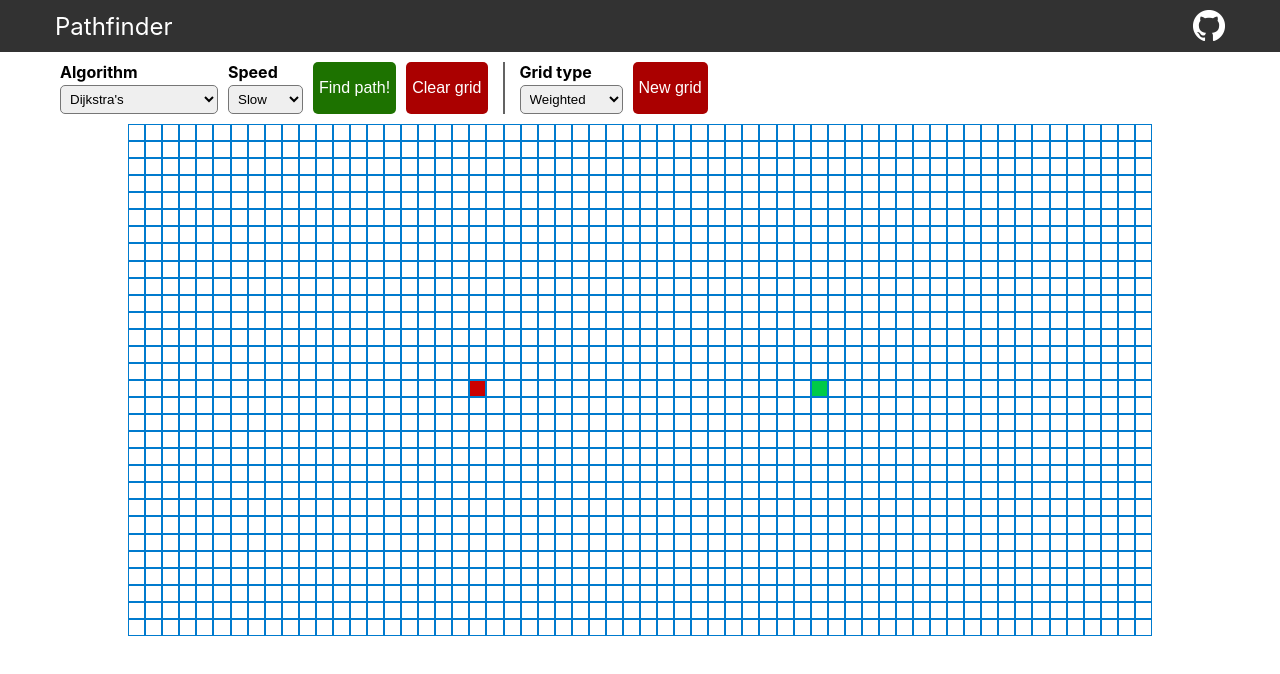
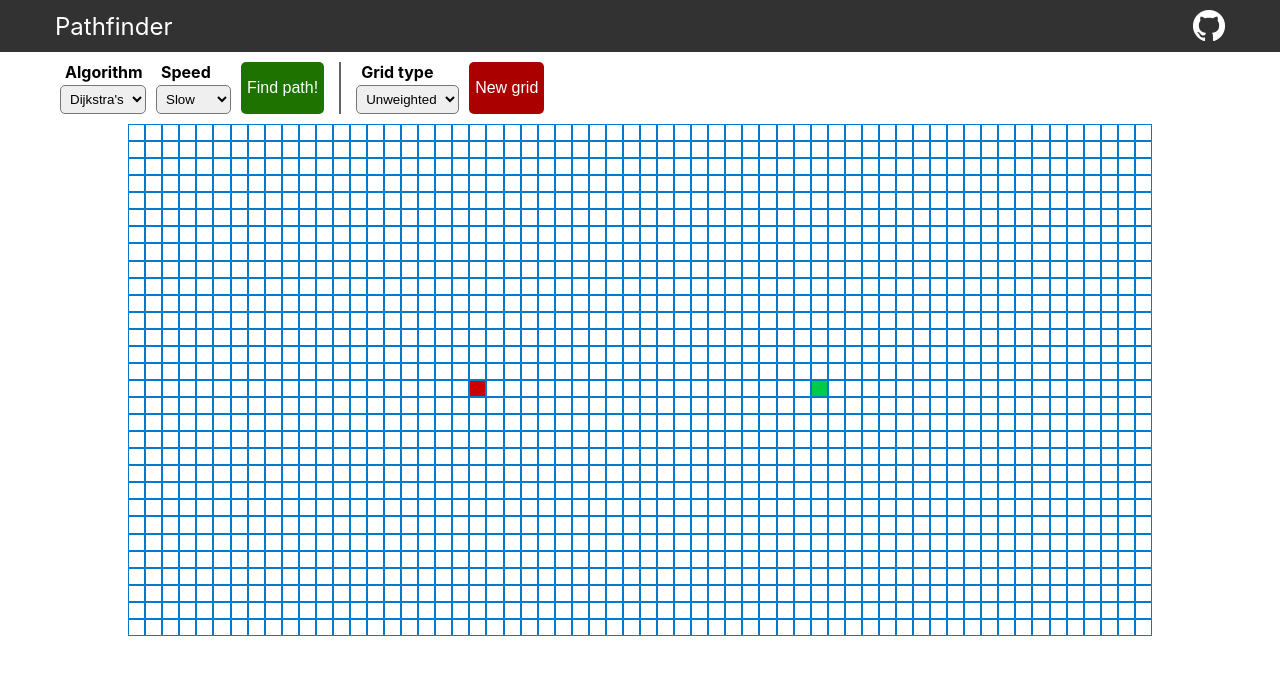
Before and after one commit to santiagogarcia97/pathfinding-angular, an Angular app: page / in a window 1280 px wide. Shown: the top 674 px of the page. Built offline with nearby package versions, Linux system fonts and the light colour scheme.

Commit message:
added weighted grid

```diff
--- a/angular.json
+++ b/angular.json
@@ -97,9 +97,7 @@
           "builder": "@angular-devkit/build-angular:tslint",
           "options": {
             "tsConfig": [
-              "tsconfig.app.json",
-              "tsconfig.spec.json",
-              "e2e/tsconfig.json"
+              "tsconfig.app.json"
             ],
             "exclude": [
               "**/node_modules/**"
--- a/src/app/app.module.ts
+++ b/src/app/app.module.ts
@@ -5,6 +5,7 @@ import { AppComponent } from './app.component';
 import { TopbarComponent } from './pathfinding/topbar/topbar.component';
 import { MenuComponent } from './pathfinding/menu/menu.component';
 import { GridComponent } from './pathfinding/grid/grid.component';
+import {FormsModule, ReactiveFormsModule} from '@angular/forms';
 
 @NgModule({
   declarations: [
@@ -14,7 +15,9 @@ import { GridComponent } from './pathfinding/grid/grid.component';
     GridComponent
   ],
   imports: [
-    BrowserModule
+    BrowserModule,
+    FormsModule,
+    ReactiveFormsModule
   ],
   providers: [],
   bootstrap: [AppComponent]
--- a/src/app/pathfinding/dijkstra.ts
+++ b/src/app/pathfinding/dijkstra.ts
@@ -6,6 +6,7 @@ export const dijkstra = (grid: Node[][], startNode: Node, endNode: Node): Node[]
   const unvisitedNodes: Node[] = [];
   for (const row of grid){
     for (const node of row){
+      node.distance = (node.row === startNode.row && node.col === startNode.col) ? 0 : Infinity;
       unvisitedNodes.push(node);
     }
   }
@@ -53,7 +54,7 @@ const sortUnvisited = (unvisitedNodes: Node[], startNode: Node): void => {
 };
 
 const updateUnvisitedNeighbours = (node: Node, grid: Node[][]): void => {
-  const unvisitedNeighbours = [];
+  const unvisitedNeighbours: Node[] = [];
   const { col, row } = node;
 
   if (col > 0 && !grid[row][col - 1].visited )
@@ -69,7 +70,7 @@ const updateUnvisitedNeighbours = (node: Node, grid: Node[][]): void => {
     { unvisitedNeighbours.push(grid[row + 1][col]); }
 
   for (const neighbour of unvisitedNeighbours) {
-    neighbour.distance = node.distance + 1;
+    neighbour.distance = node.distance + neighbour.weight;
     neighbour.previousNode = node;
   }
 };
--- a/src/app/pathfinding/grid/grid.component.ts
+++ b/src/app/pathfinding/grid/grid.component.ts
@@ -1,5 +1,5 @@
 import {Component, OnInit} from '@angular/core';
-import {Animation, Node} from '../types';
+import {Animation, GridType, Node} from '../types';
 import {GridService} from '../services/grid.service';
 
 @Component({
@@ -15,7 +15,7 @@ export class GridComponent implements OnInit {
     this.gridService.gridChange.subscribe((value) => {
       this.grid = value;
     });
-    gridService.clear();
+    gridService.newGrid(GridType.Unweighted);
   }
 
   ngOnInit(): void {
--- a/src/app/pathfinding/menu/menu.component.css
+++ b/src/app/pathfinding/menu/menu.component.css
@@ -11,6 +11,7 @@
 
 label {
   padding-bottom: 3px;
+  padding-left: 5px;
   font-weight: bold;
 }
 select {
--- a/src/app/pathfinding/menu/menu.component.html
+++ b/src/app/pathfinding/menu/menu.component.html
@@ -5,7 +5,8 @@
       <label>Algorithm</label>
       <select>
         <option>Dijkstra's</option>
-        <option>A* (not implemented)</option>
+        <option>A*</option>
+        <option>BFS</option>
       </select>
     </div>
 
@@ -23,24 +24,20 @@
     </div>
 
     <div class="form-group">
-      <button (click)="clear()" class="btn-clear">Clear grid</button>
-    </div>
-
-    <div class="form-group">
       <div class="divider">
       </div>
     </div>
 
     <div class="form-group">
       <label>Grid type</label>
-      <select>
-        <option>Weighted</option>
-        <option>Unweighted</option>
+      <select [(ngModel)]="gridTypeSelect" >
+        <option [value]="'Unweighted'">Unweighted</option>
+        <option [value]="'Weighted'">Weighted</option>
       </select>
     </div>
 
     <div class="form-group">
-      <button class="btn-clear">New grid</button>
+      <button class="btn-clear" (click)="newGrid()">New grid</button>
     </div>
 
   </div>
--- a/src/app/pathfinding/menu/menu.component.ts
+++ b/src/app/pathfinding/menu/menu.component.ts
@@ -1,5 +1,6 @@
 import { Component, OnInit } from '@angular/core';
 import {GridService} from '../services/grid.service';
+import {GridType} from '../types';
 
 @Component({
   selector: 'pf-menu',
@@ -8,7 +9,9 @@ import {GridService} from '../services/grid.service';
 })
 export class MenuComponent implements OnInit {
 
+  gridTypeSelect = GridType.Unweighted;
   menuLocked = false;
+
   constructor(private gridService: GridService) {
     this.gridService.menuLockedChange.subscribe((value) => {
       this.menuLocked = value;
@@ -18,8 +21,9 @@ export class MenuComponent implements OnInit {
   ngOnInit(): void {
   }
 
-  clear(): void {
-    this.gridService.clear();
+  newGrid(): void {
+    console.log(this.gridTypeSelect);
+    this.gridService.newGrid(this.gridTypeSelect);
   }
 
   handleClick(): void {
--- a/src/app/pathfinding/services/grid.service.ts
+++ b/src/app/pathfinding/services/grid.service.ts
@@ -1,6 +1,6 @@
 import {Injectable} from '@angular/core';
 import {Subject} from 'rxjs';
-import {Animation, Node} from '../types';
+import {Animation, GridType, Node} from '../types';
 import {dijkstra, getShortestPath} from '../dijkstra';
 
 @Injectable({
@@ -80,7 +80,7 @@ export class GridService {
     }
   }
 
-  clear(): void {
+  newGrid(type: GridType): void {
     const clearGrid = [];
     for (let i = 0; i < this.ROWS; i++) {
       const row: Node[] = [];
@@ -89,16 +89,15 @@ export class GridService {
           row: i,
           col: j,
           animation: Animation.Clear,
-          distance: Infinity,
-          visited: false
+          weight: type === 'Weighted' ? Math.ceil(Math.random() * 5) : 1
         });
       }
       clearGrid.push(row);
     }
-    clearGrid[this.startNode.row][this.startNode.col].distance = 0;
     clearGrid[this.startNode.row][this.startNode.col].animation = Animation.Start;
     clearGrid[this.endNode.row][this.endNode.col].animation = Animation.End;
     this.gridChange.next(clearGrid);
+    console.log(this.grid);
   }
 
   visualizeDijkstra(): void {
--- a/src/app/pathfinding/types.ts
+++ b/src/app/pathfinding/types.ts
@@ -11,7 +11,13 @@ export interface Node {
   row: number;
   col: number;
   animation: Animation;
+  weight?: number;
   distance?: number;
   visited?: boolean;
   previousNode?: Node;
 }
+
+export enum GridType {
+  Unweighted = 'Unweighted',
+  Weighted =  'Weighted'
+}
```
